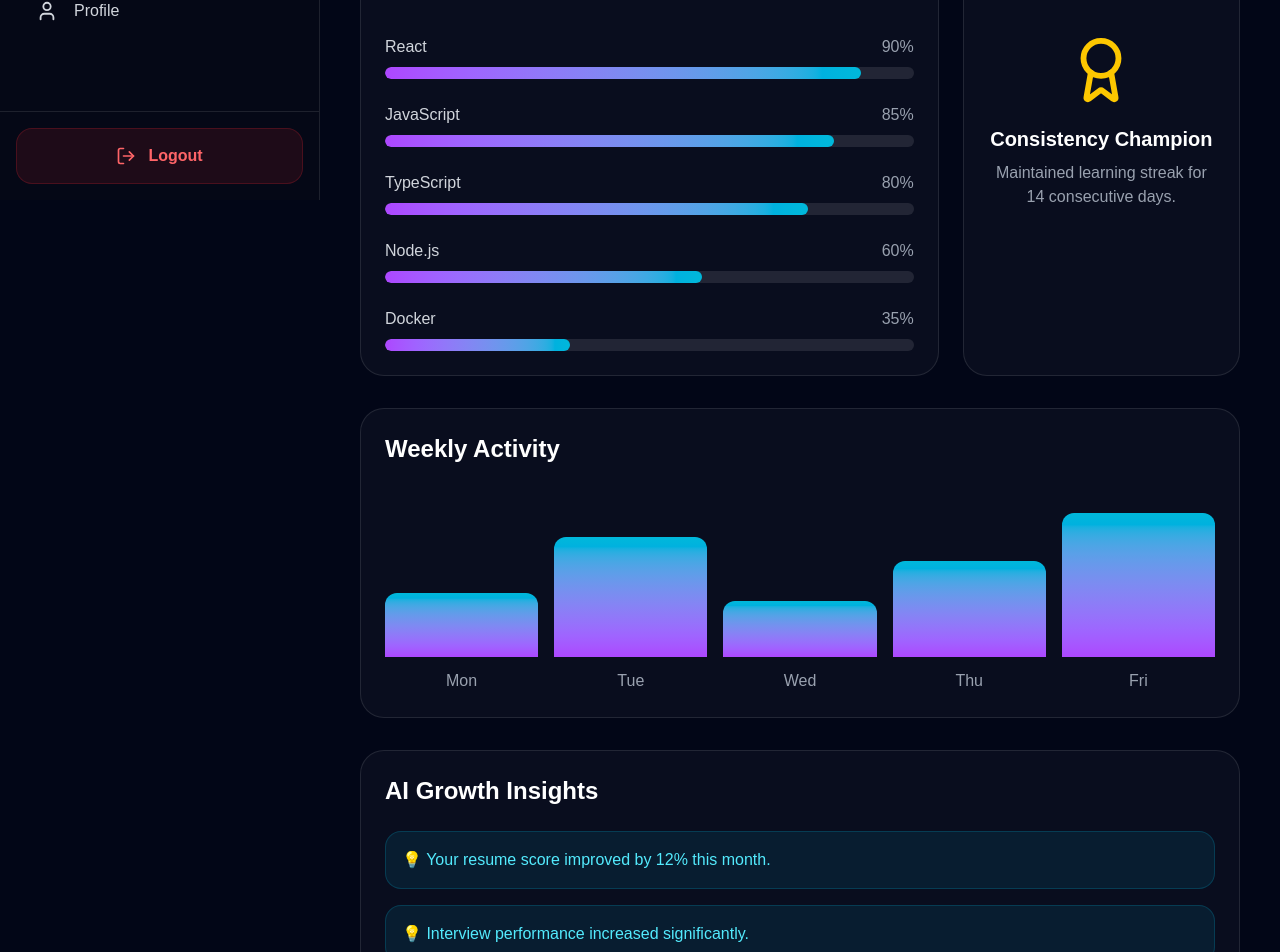
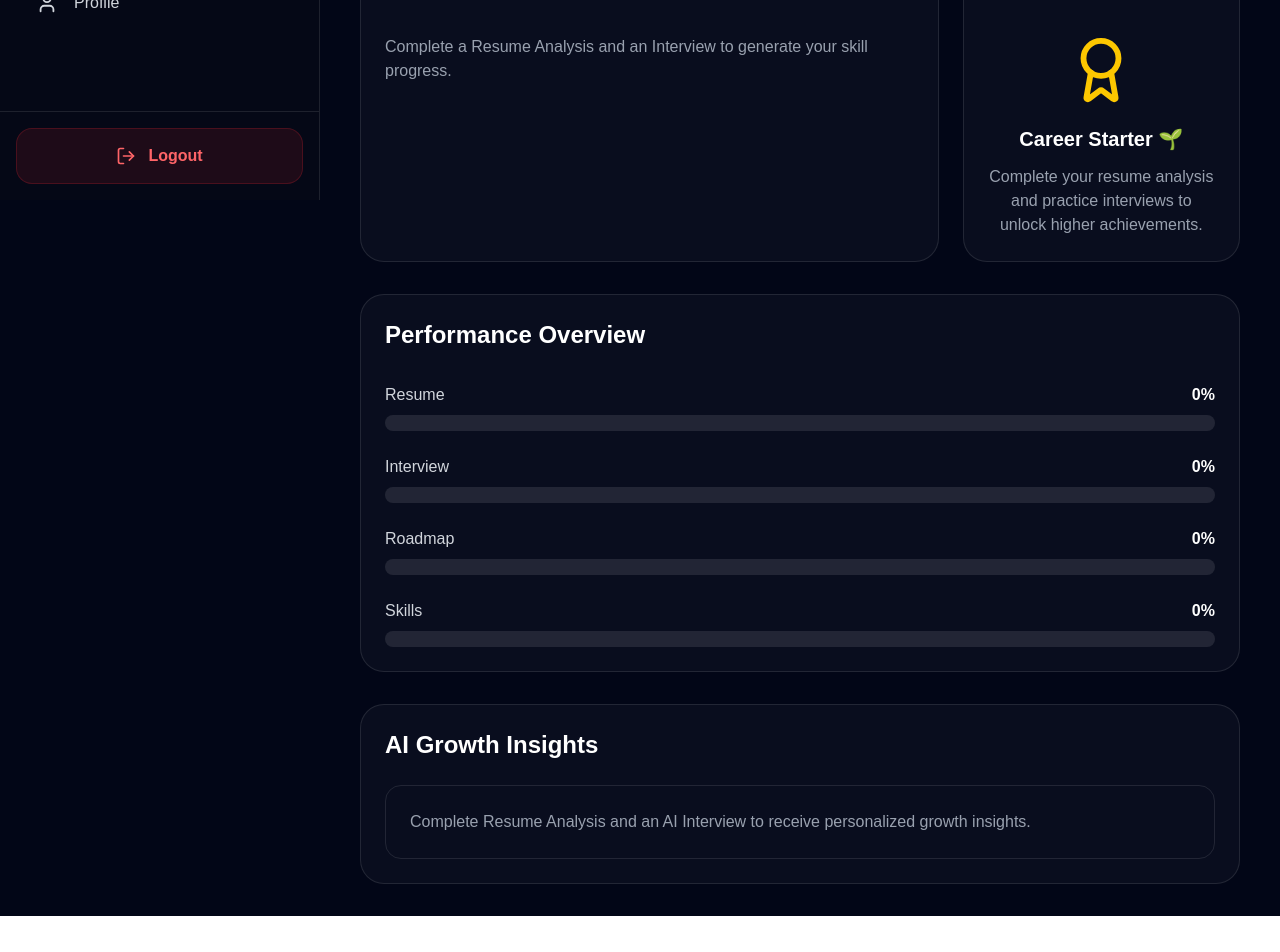
Before and after one commit to Abinav2907/PrepPilot, a Next.js app in the folder frontend/: page /main/growth-map in a window 1280 px wide. Shown: the part 600-1552 px from the top of the page. After the commit the page ends 1516 px from the top, so only its background shows below. Built offline with nearby package versions, Linux system fonts and the light colour scheme.

Commit message:
completed growth and roadmap

```diff
--- a/frontend/app/main/growth-map/page.tsx
+++ b/frontend/app/main/growth-map/page.tsx
@@ -1,23 +1,181 @@
 "use client";
 
 import { TrendingUp, FileText, Mic, Target, Award } from "lucide-react";
+import { useEffect, useState } from "react";
 
 export default function GrowthTrackerPage() {
-  const skills = [
-    { name: "React", progress: 90 },
-    { name: "JavaScript", progress: 85 },
-    { name: "TypeScript", progress: 80 },
-    { name: "Node.js", progress: 60 },
-    { name: "Docker", progress: 35 },
-  ];
+  const [growthScore, setGrowthScore] = useState(0);
+  const [resumeScore, setResumeScore] = useState(0);
+  const [interviewScore, setInterviewScore] = useState(0);
+  const [roadmapProgress, setRoadmapProgress] = useState(0);
+  const [skillGrowth, setSkillGrowth] = useState(0);
 
-  const insights = [
-    "Your resume score improved by 12% this month.",
-    "Interview performance increased significantly.",
-    "Frontend skills are your strongest area.",
-    "Learning Docker can boost your profile further.",
-  ];
+  const [skills, setSkills] = useState<{ name: string; progress: number }[]>(
+    [],
+  );
 
+  const [insights, setInsights] = useState<string[]>([]);
+
+  useEffect(() => {
+    // -------------------------
+    // Resume Result
+    // -------------------------
+
+    const resume = JSON.parse(localStorage.getItem("resumeResult") || "{}");
+
+    console.log("Resume Result:", resume);
+    // -------------------------
+    // Interview Result
+    // -------------------------
+
+    const interview = JSON.parse(
+      localStorage.getItem("interviewResult") || "{}",
+    );
+
+    // -------------------------
+    // Roadmap (Future)
+    // -------------------------
+
+    const roadmap = JSON.parse(localStorage.getItem("roadmap") || "{}");
+
+    // -------------------------
+    // Resume Score
+    // -------------------------
+
+    setResumeScore(resume.resume_score ?? 0);
+
+    // -------------------------
+    // Interview Score
+    // -------------------------
+
+    setInterviewScore(interview.overallScore || 0);
+
+    // -------------------------
+    // Roadmap Progress
+    // -------------------------
+
+    setRoadmapProgress(roadmap.progress || 0);
+
+    // -------------------------
+    // Growth Score
+    // -------------------------
+
+    const overall = Math.round(
+      ((resume.resume_score || 0) + (interview.overallScore || 0)) / 2,
+    );
+
+    setGrowthScore(overall);
+
+    // -------------------------
+    // Skill Growth
+    // -------------------------
+
+    const totalSkills =
+      (resume.matched_skills || 0) + (resume.missing_skills || 0);
+
+    const skillPercentage =
+      totalSkills > 0
+        ? Math.round((resume.matched_skills / totalSkills) * 100)
+        : 0;
+
+    setSkillGrowth(skillPercentage);
+
+    // -------------------------
+    // Skills
+    // -------------------------
+
+    const generatedSkills = [];
+
+    if (resume.matched_skills > 0) {
+      generatedSkills.push({
+        name: "Skill Match",
+        progress: skillPercentage,
+      });
+    }
+
+    if (resume.ats_score) {
+      generatedSkills.push({
+        name: "ATS Compatibility",
+        progress: resume.ats_score,
+      });
+    }
+
+    if (interview.technical) {
+      generatedSkills.push({
+        name: "Technical Knowledge",
+        progress: interview.technical,
+      });
+    }
+
+    if (interview.communication) {
+      generatedSkills.push({
+        name: "Communication",
+        progress: interview.communication,
+      });
+    }
+
+    if (interview.confidence) {
+      generatedSkills.push({
+        name: "Confidence",
+        progress: interview.confidence,
+      });
+    }
+
+    setSkills(generatedSkills);
+
+    // -------------------------
+    // AI Insights
+    // -------------------------
+
+    const aiInsights = [];
+
+    if (interview.feedback) {
+      aiInsights.push(...interview.feedback);
+    }
+
+    if (resume.recommendations) {
+      aiInsights.push(...resume.recommendations);
+    }
+
+    setInsights(aiInsights);
+  }, []);
+
+  let achievement = {
+    title: "",
+    description: "",
+  };
+
+  if (growthScore >= 90) {
+    achievement = {
+      title: "Elite Performer 🏆",
+      description:
+        "Outstanding resume and interview performance. You're ready for top software engineering roles.",
+    };
+  } else if (growthScore >= 80) {
+    achievement = {
+      title: "Consistency Champion 🥇",
+      description:
+        "Excellent progress! Keep building projects and practicing interviews.",
+    };
+  } else if (growthScore >= 70) {
+    achievement = {
+      title: "Fast Learner 🚀",
+      description:
+        "You're improving quickly. Focus on strengthening your technical skills.",
+    };
+  } else if (growthScore >= 60) {
+    achievement = {
+      title: "Emerging Developer 💻",
+      description:
+        "Good foundation. Continue improving your resume and interview performance.",
+    };
+  } else {
+    achievement = {
+      title: "Career Starter 🌱",
+      description:
+        "Complete your resume analysis and practice interviews to unlock higher achievements.",
+    };
+  }
   return (
     <div className="space-y-8">
       {/* Hero Section */}
@@ -37,9 +195,13 @@ export default function GrowthTrackerPage() {
           <div className="rounded-2xl border border-cyan-500/20 bg-cyan-500/10 p-6">
             <p className="text-sm text-gray-400">Overall Growth Score</p>
 
-            <h2 className="mt-2 text-5xl font-black text-cyan-400">78%</h2>
+            <h2 className="mt-2 text-5xl font-black text-cyan-400">
+              {growthScore}%
+            </h2>
 
-            <p className="mt-1 text-sm text-cyan-300">+12% this month</p>
+            <p className="mt-1 text-sm text-cyan-300">
+              Based on Resume + Interview Performance
+            </p>
           </div>
         </div>
       </div>
@@ -49,25 +211,25 @@ export default function GrowthTrackerPage() {
         {[
           {
             title: "Resume Progress",
-            value: "88%",
+            value: `${resumeScore}%`,
             icon: FileText,
             color: "text-purple-400",
           },
           {
             title: "Interview Progress",
-            value: "84%",
+            value: `${interviewScore}%`,
             icon: Mic,
             color: "text-cyan-400",
           },
           {
             title: "Roadmap Progress",
-            value: "67%",
+            value: `${roadmapProgress}%`,
             icon: Target,
             color: "text-green-400",
           },
           {
-            title: "Skill Growth",
-            value: "72%",
+            title: "Skill Match",
+            value: `${skillGrowth}%`,
             icon: TrendingUp,
             color: "text-orange-400",
           },
@@ -102,7 +264,13 @@ export default function GrowthTrackerPage() {
           <h2 className="text-2xl font-bold text-white">Skill Progress</h2>
 
           <div className="mt-8 space-y-6">
-            {skills.map((skill) => (
+            {skills.length === 0 ? (
+              <p className="text-gray-400">
+                Complete a Resume Analysis and an Interview to generate your
+                skill progress.
+              </p>
+            ) : (
+              skills.map((skill) => (
                 <div key={skill.name}>
                   <div className="mb-2 flex justify-between">
                     <span className="text-gray-300">{skill.name}</span>
@@ -119,7 +287,8 @@ export default function GrowthTrackerPage() {
                     />
                   </div>
                 </div>
-            ))}
+              ))
+            )}
           </div>
         </div>
 
@@ -131,11 +300,11 @@ export default function GrowthTrackerPage() {
             <Award size={70} className="mx-auto text-yellow-400" />
 
             <h3 className="mt-5 text-xl font-bold text-white">
-              Consistency Champion
+              {achievement.title}
             </h3>
 
-            <p className="mt-2 text-gray-400">
-              Maintained learning streak for 14 consecutive days.
+            <p className="mt-3 text-center text-gray-400">
+              {achievement.description}
             </p>
           </div>
         </div>
@@ -143,27 +312,46 @@ export default function GrowthTrackerPage() {
 
       {/* Weekly Activity */}
       <div className="rounded-3xl border border-white/10 bg-white/[0.03] p-6">
-        <h2 className="text-2xl font-bold text-white">Weekly Activity</h2>
+        <h2 className="text-2xl font-bold text-white">Performance Overview</h2>
 
-        <div className="mt-8 grid grid-cols-5 gap-4">
+        <div className="mt-8 space-y-6">
           {[
-            { day: "Mon", value: 40 },
-            { day: "Tue", value: 75 },
-            { day: "Wed", value: 35 },
-            { day: "Thu", value: 60 },
-            { day: "Fri", value: 90 },
+            {
+              label: "Resume",
+              value: resumeScore,
+              color: "from-purple-500 to-pink-500",
+            },
+            {
+              label: "Interview",
+              value: interviewScore,
+              color: "from-cyan-500 to-blue-500",
+            },
+            {
+              label: "Roadmap",
+              value: roadmapProgress,
+              color: "from-green-500 to-emerald-500",
+            },
+            {
+              label: "Skills",
+              value: skillGrowth,
+              color: "from-orange-500 to-yellow-500",
+            },
           ].map((item) => (
-            <div key={item.day}>
-              <div className="h-40 flex items-end">
+            <div key={item.label}>
+              <div className="mb-2 flex justify-between">
+                <span className="text-gray-300">{item.label}</span>
+
+                <span className="font-semibold text-white">{item.value}%</span>
+              </div>
+
+              <div className="h-4 overflow-hidden rounded-full bg-white/10">
                 <div
-                  className="w-full rounded-t-xl bg-gradient-to-t from-purple-500 to-cyan-500"
+                  className={`h-full rounded-full bg-gradient-to-r ${item.color}`}
                   style={{
-                    height: `${item.value}%`,
+                    width: `${item.value}%`,
                   }}
                 />
               </div>
-
-              <p className="mt-3 text-center text-gray-400">{item.day}</p>
             </div>
           ))}
         </div>
@@ -174,21 +362,21 @@ export default function GrowthTrackerPage() {
         <h2 className="text-2xl font-bold text-white">AI Growth Insights</h2>
 
         <div className="mt-6 space-y-4">
-          {insights.map((item) => (
+          {insights.length === 0 ? (
+            <div className="rounded-2xl border border-white/10 p-6 text-gray-400">
+              Complete Resume Analysis and an AI Interview to receive
+              personalized growth insights.
+            </div>
+          ) : (
+            insights.map((item, index) => (
               <div
-              key={item}
-              className="
-                rounded-2xl
-                border
-                border-cyan-500/20
-                bg-cyan-500/10
-                p-4
-                text-cyan-300
-              "
+                key={index}
+                className="rounded-2xl border border-cyan-500/20 bg-cyan-500/10 p-4 text-cyan-300"
               >
                 💡 {item}
               </div>
-          ))}
+            ))
+          )}
         </div>
       </div>
     </div>
--- a/frontend/app/main/roadmap/page.tsx
+++ b/frontend/app/main/roadmap/page.tsx
@@ -1,72 +1,72 @@
 "use client";
 
 import { CheckCircle, Circle, PlayCircle, Target } from "lucide-react";
+import { useEffect, useState } from "react";
+import { roadmaps } from "./roadmaps";
 
 export default function RoadmapPage() {
-  const roadmap = [
-    {
-      title: "HTML Fundamentals",
-      status: "completed",
-      description: "Learn structure, forms, semantic tags and accessibility.",
-    },
-    {
-      title: "CSS & Responsive Design",
-      status: "completed",
-      description: "Flexbox, Grid, animations and responsive layouts.",
-    },
-    {
-      title: "JavaScript",
-      status: "completed",
-      description: "Core programming concepts and DOM manipulation.",
-    },
-    {
-      title: "React",
-      status: "completed",
-      description: "Components, hooks, routing and state management.",
-    },
-    {
-      title: "TypeScript",
-      status: "current",
-      description: "Types, interfaces, generics and React integration.",
-    },
-    {
-      title: "Next.js",
-      status: "upcoming",
-      description: "App Router, Server Components and deployment.",
-    },
-    {
-      title: "Node.js",
-      status: "upcoming",
-      description: "Backend APIs, Express and authentication.",
-    },
-    {
-      title: "MongoDB",
-      status: "upcoming",
-      description: "Database design, queries and optimization.",
-    },
-    {
-      title: "Docker",
-      status: "upcoming",
-      description: "Containers, images and deployment workflows.",
-    },
-    {
-      title: "AWS Cloud",
-      status: "upcoming",
-      description: "Cloud deployment and infrastructure basics.",
-    },
-    {
-      title: "System Design",
-      status: "upcoming",
-      description: "Scalable architecture and interview preparation.",
-    },
-  ];
+  const [roadmap, setRoadmap] = useState<any[]>([]);
 
   const completedCount = roadmap.filter(
     (item) => item.status === "completed",
   ).length;
 
-  const progress = Math.round((completedCount / roadmap.length) * 100);
+  const progress =
+    roadmap.length === 0
+      ? 0
+      : Math.round((completedCount / roadmap.length) * 100);
 
+  useEffect(() => {
+    const resume = JSON.parse(localStorage.getItem("resumeResult") || "{}");
+
+    // Change this later if you let users choose a role
+    const selectedRole = "Frontend";
+
+    const baseRoadmap = roadmaps[selectedRole as keyof typeof roadmaps] || [];
+
+    const missingSkills = resume.missing_skill_list || [];
+
+    const completedSkills = ["HTML", "CSS", "JavaScript", "React"];
+
+    let currentFound = false;
+
+    const roadmapData = baseRoadmap.map((skill) => {
+      if (completedSkills.includes(skill)) {
+        return {
+          title: skill,
+          status: "completed",
+          description: `Learn ${skill} to improve your profile.`,
+        };
+      }
+
+      if (!currentFound) {
+        currentFound = true;
+
+        return {
+          title: skill,
+          status: "current",
+          description: `Learn ${skill} to improve your profile.`,
+        };
+      }
+
+      return {
+        title: skill,
+        status: "upcoming",
+        description: `Learn ${skill} to improve your profile.`,
+      };
+    });
+
+    setRoadmap(roadmapData);
+    const completed = roadmapData.filter(
+      (item) => item.status === "completed",
+    ).length;
+
+    const progress = Math.round((completed / roadmapData.length) * 100);
+
+    setRoadmap(roadmapData);
+
+    localStorage.setItem("roadmap", JSON.stringify({ progress }));
+  }, []);
   return (
     <div className="space-y-8">
       {/* Hero */}
@@ -120,7 +120,8 @@ export default function RoadmapPage() {
             <h2 className="text-xl font-bold text-white">Current Focus</h2>
 
             <p className="mt-1 text-purple-300">
-              Master TypeScript and build production-ready Next.js applications.
+              {roadmap.find((item) => item.status === "current")?.title ||
+                "Complete your roadmap."}
             </p>
           </div>
         </div>
@@ -172,31 +173,19 @@ export default function RoadmapPage() {
       </div>
 
       {/* Recommendations */}
-      <div className="rounded-3xl border border-white/10 bg-white/[0.03] p-6">
-        <h2 className="text-2xl font-bold text-white">AI Recommendations</h2>
-
-        <div className="mt-6 space-y-4">
-          {[
-            "Complete TypeScript before starting Next.js.",
-            "Build one full-stack project before Docker.",
-            "Practice DSA alongside roadmap progression.",
-            "Start mock interviews after Node.js.",
-          ].map((tip) => (
+      <div className="mt-6 space-y-4">
+        {roadmap
+          .filter((item) => item.status === "upcoming")
+          .slice(0, 4)
+          .map((item) => (
             <div
-              key={tip}
-              className="
-                rounded-2xl
-                border
-                border-cyan-500/20
-                bg-cyan-500/10
-                p-4
-                text-cyan-300
-              "
+              key={item.title}
+              className="rounded-2xl border border-cyan-500/20 bg-cyan-500/10 p-4 text-cyan-300"
             >
-              💡 {tip}
+              💡 Learn <strong>{item.title}</strong> to improve your resume and
+              career readiness.
             </div>
           ))}
-        </div>
       </div>
     </div>
   );
--- /dev/null
+++ b/frontend/app/main/roadmap/roadmaps.ts
@@ -0,0 +1,50 @@
+export const roadmaps = {
+  Frontend: [
+    "HTML",
+    "CSS",
+    "JavaScript",
+    "React",
+    "TypeScript",
+    "Next.js",
+    "Git",
+    "Testing",
+    "Docker",
+    "Deployment",
+  ],
+
+  Backend: [
+    "JavaScript",
+    "Node.js",
+    "Express",
+    "MongoDB",
+    "Authentication",
+    "REST API",
+    "Docker",
+    "Redis",
+    "AWS",
+  ],
+
+  FullStack: [
+    "HTML",
+    "CSS",
+    "JavaScript",
+    "React",
+    "Next.js",
+    "Node.js",
+    "Express",
+    "MongoDB",
+    "Docker",
+    "AWS",
+  ],
+
+  AI: [
+    "Python",
+    "NumPy",
+    "Pandas",
+    "Machine Learning",
+    "Deep Learning",
+    "TensorFlow",
+    "PyTorch",
+    "Docker",
+  ],
+};
--- a/frontend/components/Sidebar.tsx
+++ b/frontend/components/Sidebar.tsx
@@ -79,7 +79,7 @@ border-white/10
       <div className="px-8 pt-8 pb-7 border-b border-white/10">
         <h1
           className="
-            text-[58px]
+            text-[50px]
             leading-none
             font-black
             tracking-tight
```
Also changed, not shown: frontend/app/main/resume-analysis/page.tsx (+13 -0 lines). Lines whose indentation alone changed are shown as unchanged.
